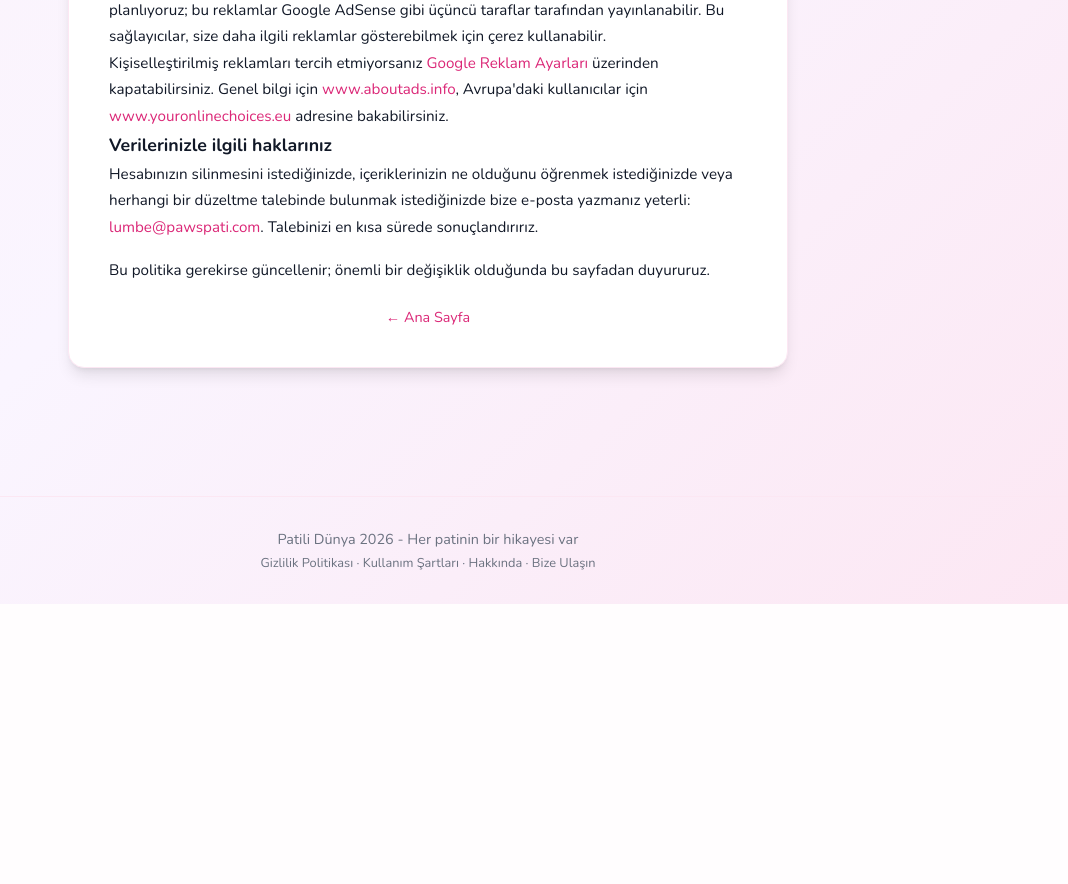
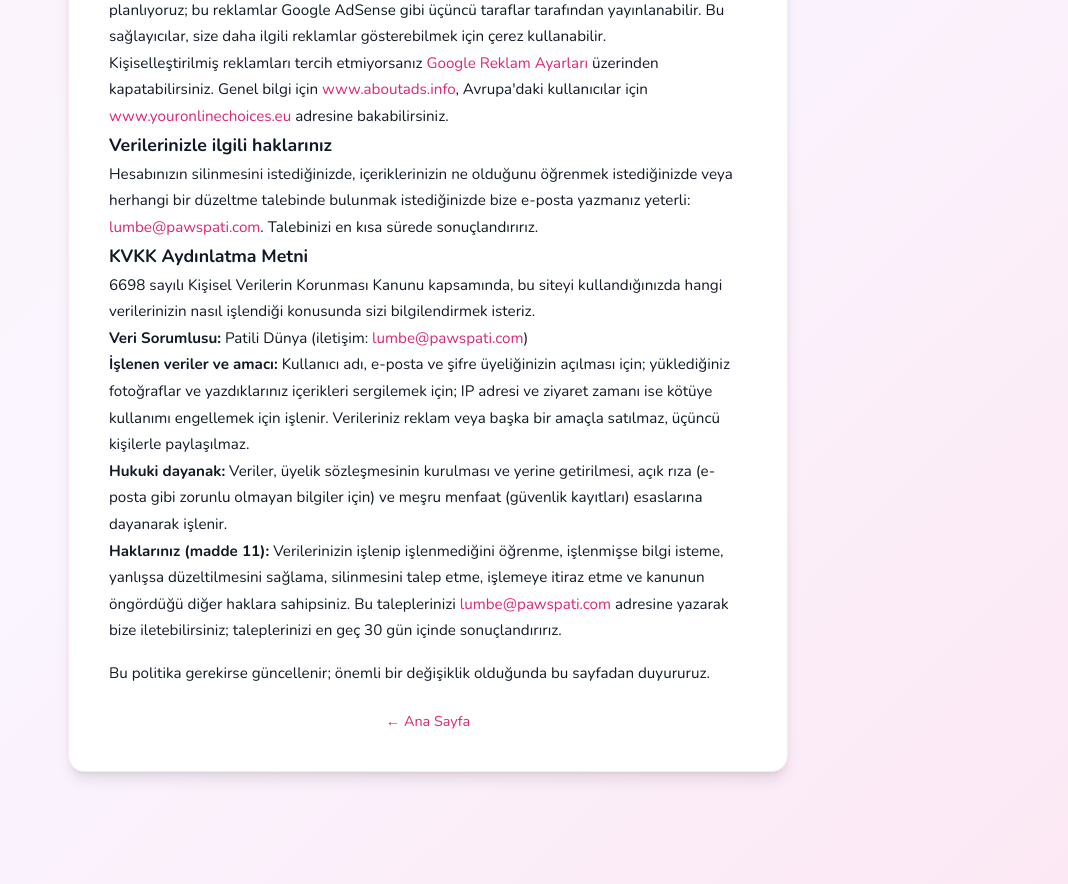
Before and after one commit to lumbe911/patilidunya, a Flask app: page /privacy in a window 1280 px wide. Shown: the part 682-1566 px from the top of the page, without its empty margins (212-1280 px from the left). Before the commit the page ends 1286 px from the top, so only its background shows below. Run offline with Flask 3, Linux system fonts and the light colour scheme.

Commit message:
Add KVKK consent checkbox on registration and logout button on profile

```diff
--- a/app.py
+++ b/app.py
@@ -515,6 +515,7 @@ def register():
         email = request.form.get('email', '').strip()
         password = request.form.get('password', '')
         password2 = request.form.get('password2', '')
+        kvkk = request.form.get('kvkk')
 
         errors = []
         if len(username) < 3:
@@ -523,6 +524,8 @@ def register():
             errors.append('Şifre en az 6 karakter olmalı.')
         if password != password2:
             errors.append('Şifreler eşleşmiyor.')
+        if not kvkk:
+            errors.append('Devam etmek için Kullanım Şartları ve KVKK Aydınlatma Metni\'ni kabul etmelisiniz.')
         if User.query.filter_by(username=username).first():
             errors.append('Bu kullanıcı adı zaten alınmış.')
         if User.query.filter_by(email=email).first():
--- a/templates/privacy.html
+++ b/templates/privacy.html
@@ -21,6 +21,13 @@
             <h3>Verilerinizle ilgili haklarınız</h3>
             <p>Hesabınızın silinmesini istediğinizde, içeriklerinizin ne olduğunu öğrenmek istediğinizde veya herhangi bir düzeltme talebinde bulunmak istediğinizde bize e-posta yazmanız yeterli: <a href="mailto:lumbe@pawspati.com">lumbe@pawspati.com</a>. Talebinizi en kısa sürede sonuçlandırırız.</p>
 
+            <h3 id="kvkk">KVKK Aydınlatma Metni</h3>
+            <p>6698 sayılı Kişisel Verilerin Korunması Kanunu kapsamında, bu siteyi kullandığınızda hangi verilerinizin nasıl işlendiği konusunda sizi bilgilendirmek isteriz.</p>
+            <p><strong>Veri Sorumlusu:</strong> Patili Dünya (iletişim: <a href="mailto:lumbe@pawspati.com">lumbe@pawspati.com</a>)</p>
+            <p><strong>İşlenen veriler ve amacı:</strong> Kullanıcı adı, e-posta ve şifre üyeliğinizin açılması için; yüklediğiniz fotoğraflar ve yazdıklarınız içerikleri sergilemek için; IP adresi ve ziyaret zamanı ise kötüye kullanımı engellemek için işlenir. Verileriniz reklam veya başka bir amaçla satılmaz, üçüncü kişilerle paylaşılmaz.</p>
+            <p><strong>Hukuki dayanak:</strong> Veriler, üyelik sözleşmesinin kurulması ve yerine getirilmesi, açık rıza (e-posta gibi zorunlu olmayan bilgiler için) ve meşru menfaat (güvenlik kayıtları) esaslarına dayanarak işlenir.</p>
+            <p><strong>Haklarınız (madde 11):</strong> Verilerinizin işlenip işlenmediğini öğrenme, işlenmişse bilgi isteme, yanlışsa düzeltilmesini sağlama, silinmesini talep etme, işlemeye itiraz etme ve kanunun öngördüğü diğer haklara sahipsiniz. Bu taleplerinizi <a href="mailto:lumbe@pawspati.com">lumbe@pawspati.com</a> adresine yazarak bize iletebilirsiniz; taleplerinizi en geç 30 gün içinde sonuçlandırırız.</p>
+
             <p style="margin-top:1rem;">Bu politika gerekirse güncellenir; önemli bir değişiklik olduğunda bu sayfadan duyururuz.</p>
         </div>
         <p style="text-align:center; margin-top:1.5rem; font-size:0.9rem;">
--- a/templates/register.html
+++ b/templates/register.html
@@ -21,6 +21,12 @@
             <label class="form-label">Şifre Tekrar</label>
             <input type="password" name="password2" class="form-control" placeholder="Şifreni tekrar gir" required minlength="6">
         </div>
+        <div class="form-group" style="font-size:0.85rem;">
+            <label style="display:flex; align-items:flex-start; gap:0.5rem; cursor:pointer;">
+                <input type="checkbox" name="kvkk" required style="margin-top:0.2rem; flex-shrink:0;">
+                <span><a href="{{ url_for('terms') }}" target="_blank">Kullanım Şartları</a>'nı ve <a href="{{ url_for('privacy') }}#kvkk" target="_blank">KVKK Aydınlatma Metni</a>'ni okudum, kabul ediyorum.</span>
+            </label>
+        </div>
         <button type="submit" class="btn btn-primary" style="width:100%; justify-content:center;">Kayıt Ol</button>
     </form>
     <p style="text-align:center; margin-top:1.5rem; color: var(--gray-500);">
--- a/templates/user_profile.html
+++ b/templates/user_profile.html
@@ -1,4 +1,5 @@
 {% extends "base.html" %}
+{% from "_icons.html" import icon_logout %}
 {% block title %}{{ profile_user.display_name or profile_user.username }} - Patili Dünya{% endblock %}
 {% block content %}
 <div class="container">
@@ -62,6 +63,7 @@
         <div style="margin-top: 1.5rem; display: flex; gap: 0.75rem; justify-content: center; flex-wrap: wrap;">
             <a href="{{ url_for('edit_profile') }}" class="btn btn-secondary btn-sm">Profili Düzenle</a>
             <a href="{{ url_for('new_cat') }}" class="btn btn-primary btn-sm">+ Patili Ekle</a>
+            <a href="{{ url_for('logout') }}" class="btn btn-secondary btn-sm" style="display:inline-flex; align-items:center; gap:0.4rem;">{{ icon_logout() }} Çıkış Yap</a>
             {% if unread > 0 %}
             <a href="{{ url_for('notifications') }}" class="btn btn-sm" style="background:#ef4444; color:white; position:relative;">Bildirimler <span style="background:white; color:#ef4444; border-radius:50%; padding:0 6px; font-size:0.7rem; font-weight:800; margin-left:4px;">{{ unread }}</span></a>
             {% endif %}
```
